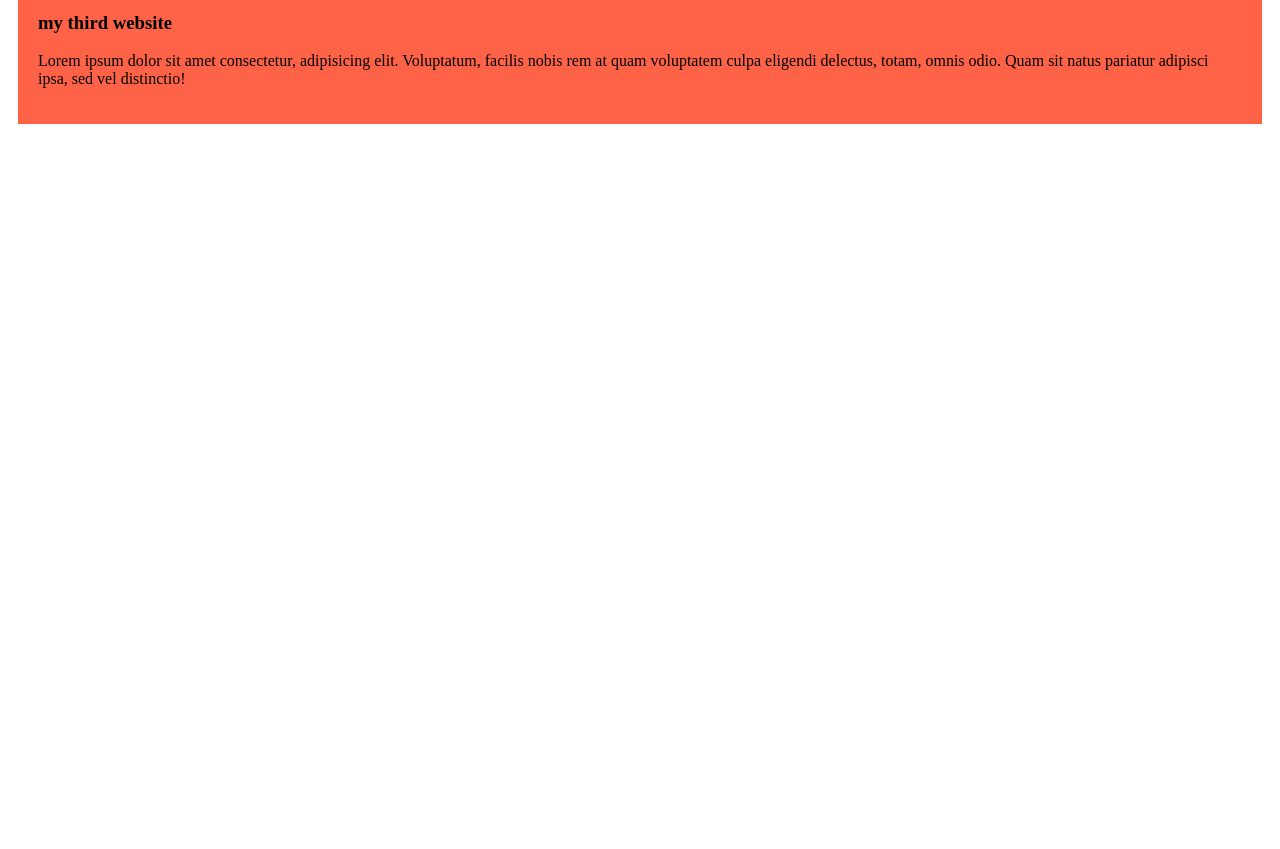
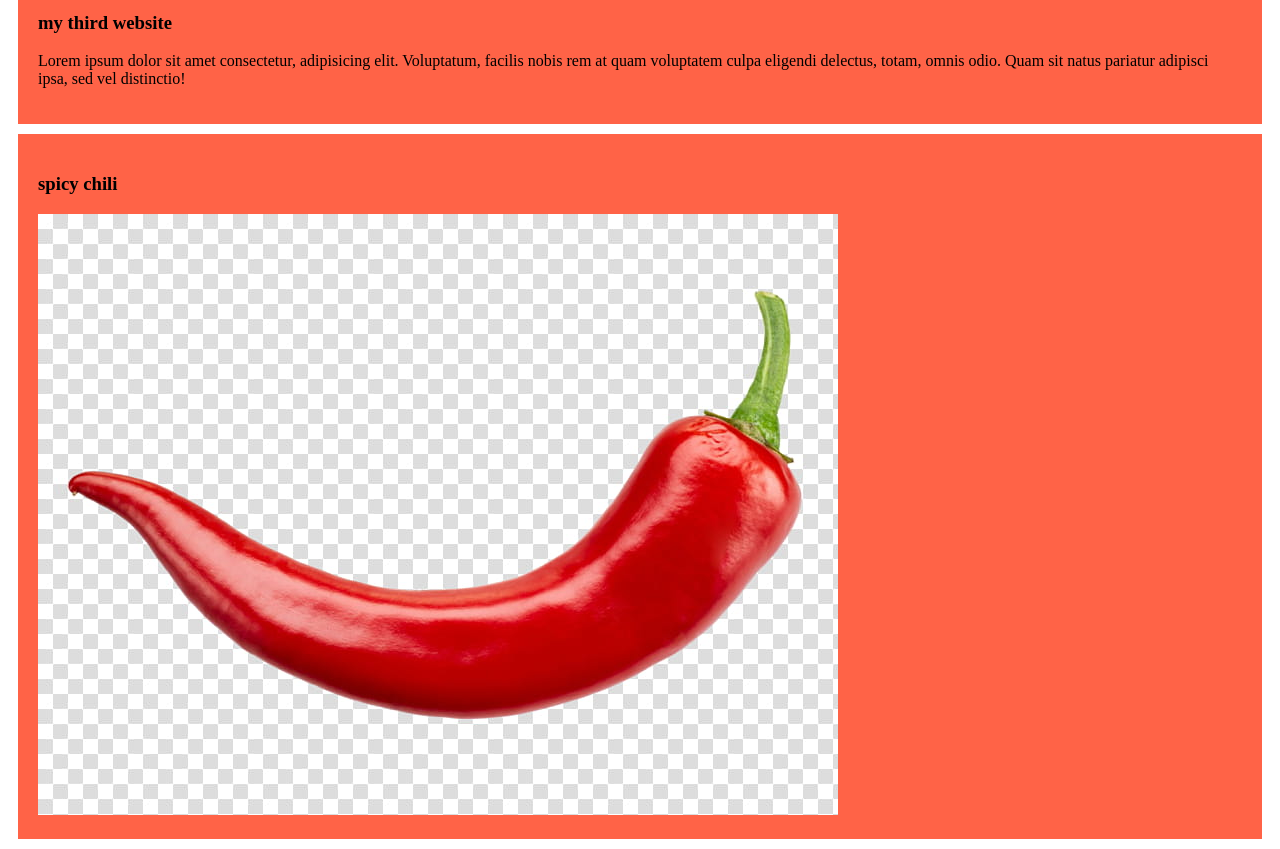
Before and after one commit to imranruman/my-simple-website, a plain HTML site: page index.html in a window 1280 px wide. Shown: the part 360-1209 px from the top of the page. Before the commit the page ends 800 px from the top, so only its background shows below. Drawn offline with Linux system fonts and the light colour scheme.

Commit message:
adding spicy chili image

```diff
--- a/index.html
+++ b/index.html
@@ -19,6 +19,10 @@
         <h3>my third website</h3>
         <p> Lorem ipsum dolor sit amet consectetur, adipisicing elit. Voluptatum, facilis nobis rem at quam voluptatem culpa eligendi delectus, totam, omnis odio. Quam sit natus pariatur adipisci ipsa, sed vel distinctio!</p>
     </div>
+    <div>
+        <h3>spicy chili</h3>
+        <img src="images/chili.jpg" alt="">
+    </div>
 
 </body>
 </html>
```
Also changed, not shown: images/chili.jpg (added).
